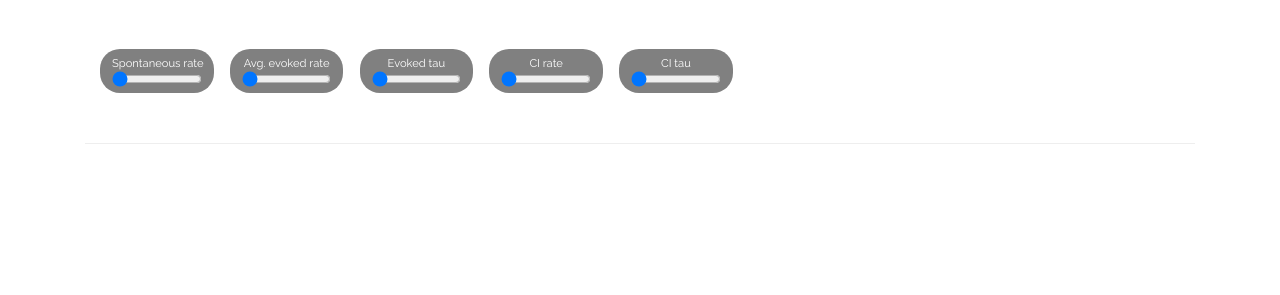
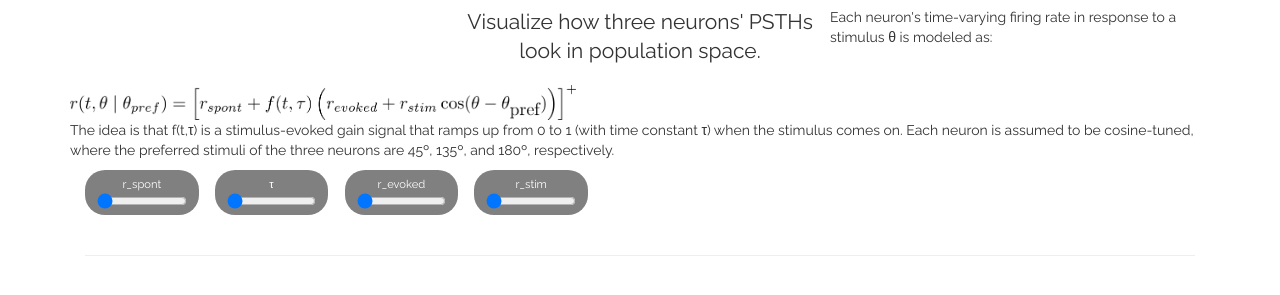
Before and after one commit to mobeets/psth-to-population, a plain HTML site: page index.html in a window 1280 px wide. Shown: the part 165-460 px from the top of the page. Drawn offline with nearby package versions, Linux system fonts and the light colour scheme.

Commit message:
adding psth eqns

```diff
--- a/index.html
+++ b/index.html
@@ -65,59 +65,46 @@
         <h1>Neural population dynamics</h1>
         <div class="row">
           <div class="col-md-4"></div>
-          <p class="lead col-md-4"></p>
+          <p class="lead col-md-4">Visualize how three neurons' PSTHs look in population space.</p>
+          <p style="text-align: left;">
+            Each neuron's time-varying firing rate in response to a stimulus θ is modeled as:
+            <img src="static/eqn.png" height="35"/>
+            <br>The idea is that f(t,τ) is a stimulus-evoked gain signal that ramps up from 0 to 1 (with time constant τ) when the stimulus comes on. Each neuron is assumed to be cosine-tuned, where the preferred stimuli of the three neurons are 45º, 135º, and 180º, respectively.
+          </p>
         </div>
-        <div id="graph"></div>
+        <!-- r(t, \theta \mid \theta_{pref}) = \left[ r_{spont} +  f(t, \tau)\left(r_{evoked} + r_{stim} \cos(\theta - \theta_{\mbox{pref}})\right) \right]^+ -->
       	<div class="container">
-        	<!-- <div class="row">
-    				<div class="btn-toolbar" role="toolbar" aria-label="button groups">
-	            	<div class="btn-group mr-2" role="group" aria-label="Second group">
-	              		<button id="make-psths" type="button" class="btn btn-success btn-md">Create PSTHs</button>
-	            	</div>
-	    		   </div>
-	    	  </div> -->
-      	<div class="container">
-	      <div class="row">
-	        <div class="col-md-2"></div>
-	        <div class="col-md-8 text-justify">
-	        	<div id="sketch-holder"></div>
-	        </div>
-	      </div>
-	    <br>
         <div class="row">
     			<div class="btn-toolbar" role="toolbar" aria-label="button groups">
 	            	<div class="btn-group mr-2 btn-slider" role="group" aria-label="Second group">
 		                <div class="slider-container">
-		                Spontaneous rate <input type="range" min="0" max="9" value="0" class="slider" id="slider-a">
+		                r_spont <input type="range" min="0" max="9" value="0" class="slider" id="slider-a">
 		                </div>
                 </div>
                 <div class="btn-group mr-2 btn-slider" role="group" aria-label="Second group">
                     <div class="slider-container">
-		                Avg. evoked rate <input type="range" min="0" max="9" value="0" class="slider" id="slider-b">
+                    τ <input type="range" min="1" max="9" value="0" class="slider" id="slider-tau">
                     </div>
                 </div>
                 <div class="btn-group mr-2 btn-slider" role="group" aria-label="Second group">
                     <div class="slider-container">
-		                Evoked tau <input type="range" min="0" max="9" value="0" class="slider" id="slider-tau">
+                    r_evoked <input type="range" min="0" max="9" value="0" class="slider" id="slider-ci">
                     </div>
                 </div>
                 <div class="btn-group mr-2 btn-slider" role="group" aria-label="Second group">
                     <div class="slider-container">
-                    CI rate <input type="range" min="0" max="9" value="0" class="slider" id="slider-ci">
-                    </div>
-                </div>
-                <div class="btn-group mr-2 btn-slider" role="group" aria-label="Second group">
-                    <div class="slider-container">
-                    CI tau <input type="range" min="0" max="9" value="0" class="slider" id="slider-ci-tau">
+                    r_stim <input type="range" min="0" max="9" value="0" class="slider" id="slider-b">
                     </div>
                 </div>
 	            </div>
          </div>
+         <div class="row">
+          <div id="graph"></div>
+         </div>
     		</div>
       	<br>
-    	<p></p>
+      <hr>
     </div>
-      <hr>
     </div>
   </body>
 </html>
--- a/static/js/main.js
+++ b/static/js/main.js
@@ -11,9 +11,8 @@ var layout = [];
 var a = 5; // spontaneous firing rate
 var b = 3; // average evoked firing rate
 var tau = 2; // time constant of stimulus onset
-var t0 = 1; // time of stimulus onset
+var t0 = 2; // time of stimulus onset
 var ciRate = 0; // CI rate
-var ciTau = 1; // time constant of CI
 
 function g(t,tau) { // evoked input gate
   // t is current time
@@ -32,7 +31,7 @@ function psth(t,x,s,g,h,a,b,t0,tau) { // firing rate
   // firing rate of neuron with preferred stimulus s
   //  at time t, given current stimulus x
   // y = max(0, a + b*g(t-t0)*b*h(x,s))
-  return Math.max(0, a + b*g(t-t0,tau)*h(x,s) + ciRate*g(t-t0,ciTau));
+  return Math.max(0, a + g(t-t0,tau)*(b*h(x,s) + ciRate));
 }
 
 function rad2deg(rad) {
@@ -41,8 +40,8 @@ function rad2deg(rad) {
 
 function make3Psths(stimuli, nTimesteps, returnLines) {
   var sx = Math.PI/4;
-  var sy = Math.PI;
-  var sz = 3*Math.PI/4;
+  var sy = 3*Math.PI/4;
+  var sz = Math.PI;
   var lines = [];
   var xss = [];
   var yss = [];
@@ -104,16 +103,11 @@ function changeCiRate() {
   ciRate = parseInt($("#slider-ci").val());
   updateGraph();
 }
-function changeCiTau() {
-  ciTau = parseInt($("#slider-ci-tau").val());
-  updateGraph();
-}
 function addHandlers() {
   $("#slider-a").click(changeA);
   $("#slider-b").click(changeB);
   $("#slider-tau").click(changeTau);
   $("#slider-ci").click(changeCiRate);
-  $("#slider-ci-tau").click(changeCiTau);
   $("#make-psths").click(updateGraph);
 }
 
```
Also changed, not shown: static/ci.png (added), static/eqn.png (added). Lines whose indentation alone changed are shown as unchanged.
